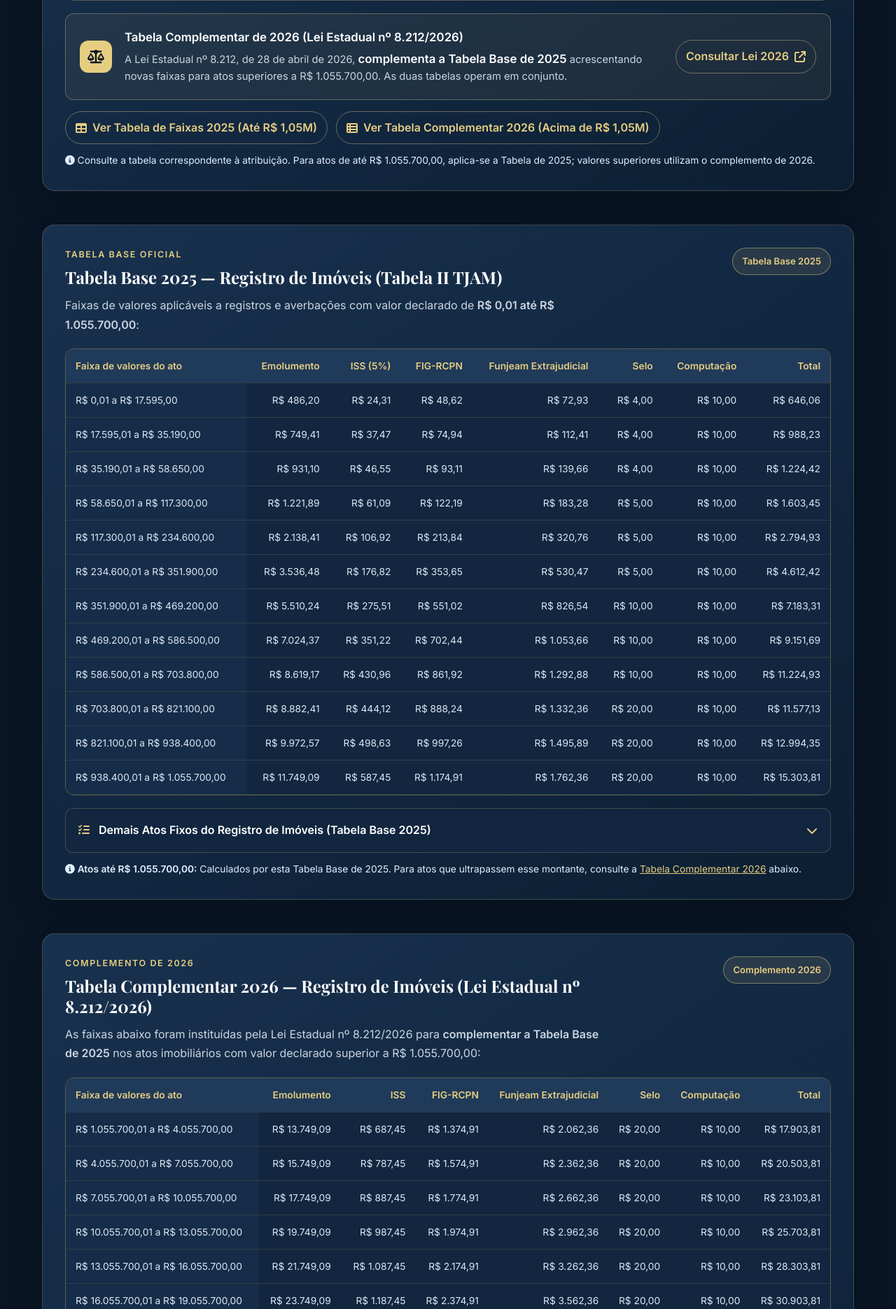
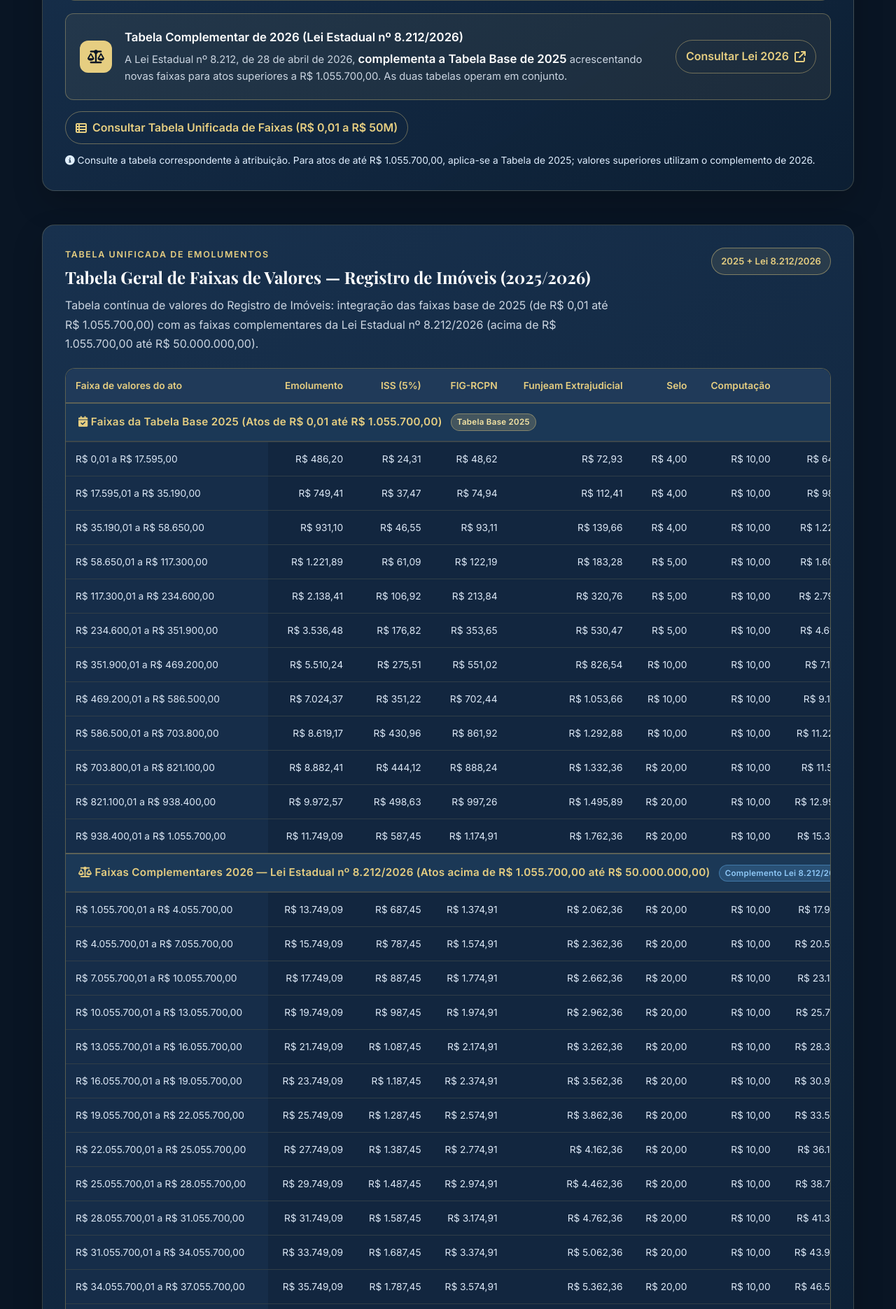
Before and after one commit to Feitosa98/Site_2ofMPU, a PHP site: page /imoveis in a window 1280 px wide. Shown: the part 993-2864 px from the top of the page at 70% size. Run offline with PHP 8.4, Linux system fonts and the light colour scheme; some libraries are stand-ins or nearby versions.

Commit message:
feat: unifica faixas de 2025 e 2026 em uma unica tabela continua no Registro de Imoveis

```diff
--- a/components/service-resources.php
+++ b/components/service-resources.php
@@ -73,8 +73,7 @@ function renderEmolumentsSection(string $specialty): void
         <?php endif; ?>
         <?php if ($specialty === 'ri'): ?>
             <div style="display: flex; gap: 12px; flex-wrap: wrap; margin-top: 16px;">
-                <a href="#tabela-base-2025" class="btn-resource"><i class="fa-solid fa-table"></i> Ver Tabela de Faixas 2025 (Até R$ 1,05M)</a>
-                <a href="#tabela-complementar-2026" class="btn-resource"><i class="fa-solid fa-table-list"></i> Ver Tabela Complementar 2026 (Acima de R$ 1,05M)</a>
+                <a href="#tabela-unificada-ri" class="btn-resource"><i class="fa-solid fa-table-list"></i> Consultar Tabela Unificada de Faixas (R$ 0,01 a R$ 50M)</a>
             </div>
         <?php endif; ?>
         <p class="resource-note"><i class="fa-solid fa-circle-info"></i> Consulte a tabela correspondente à atribuição. Para atos de até R$ 1.055.700,00, aplica-se a Tabela de 2025; valores superiores utilizam o complemento de 2026.</p>
@@ -82,9 +81,15 @@ function renderEmolumentsSection(string $specialty): void
     <?php
 }
 
-function renderRiBaseRanges(): void
+function renderRiUnifiedRanges(): void
 {
-    $rows = [
+    static $rendered = false;
+    if ($rendered) {
+        return;
+    }
+    $rendered = true;
+
+    $rows2025 = [
         ['R$ 0,01 a R$ 17.595,00', 'R$ 486,20', 'R$ 24,31', 'R$ 48,62', 'R$ 72,93', 'R$ 4,00', 'R$ 10,00', 'R$ 646,06'],
         ['R$ 17.595,01 a R$ 35.190,00', 'R$ 749,41', 'R$ 37,47', 'R$ 74,94', 'R$ 112,41', 'R$ 4,00', 'R$ 10,00', 'R$ 988,23'],
         ['R$ 35.190,01 a R$ 58.650,00', 'R$ 931,10', 'R$ 46,55', 'R$ 93,11', 'R$ 139,66', 'R$ 4,00', 'R$ 10,00', 'R$ 1.224,42'],
@@ -97,6 +102,26 @@ function renderRiBaseRanges(): void
         ['R$ 703.800,01 a R$ 821.100,00', 'R$ 8.882,41', 'R$ 444,12', 'R$ 888,24', 'R$ 1.332,36', 'R$ 20,00', 'R$ 10,00', 'R$ 11.577,13'],
         ['R$ 821.100,01 a R$ 938.400,00', 'R$ 9.972,57', 'R$ 498,63', 'R$ 997,26', 'R$ 1.495,89', 'R$ 20,00', 'R$ 10,00', 'R$ 12.994,35'],
         ['R$ 938.400,01 a R$ 1.055.700,00', 'R$ 11.749,09', 'R$ 587,45', 'R$ 1.174,91', 'R$ 1.762,36', 'R$ 20,00', 'R$ 10,00', 'R$ 15.303,81'],
+    ];
+
+    $rows2026 = [
+        ['R$ 1.055.700,01 a R$ 4.055.700,00', 'R$ 13.749,09', 'R$ 687,45', 'R$ 1.374,91', 'R$ 2.062,36', 'R$ 20,00', 'R$ 10,00', 'R$ 17.903,81'],
+        ['R$ 4.055.700,01 a R$ 7.055.700,00', 'R$ 15.749,09', 'R$ 787,45', 'R$ 1.574,91', 'R$ 2.362,36', 'R$ 20,00', 'R$ 10,00', 'R$ 20.503,81'],
+        ['R$ 7.055.700,01 a R$ 10.055.700,00', 'R$ 17.749,09', 'R$ 887,45', 'R$ 1.774,91', 'R$ 2.662,36', 'R$ 20,00', 'R$ 10,00', 'R$ 23.103,81'],
+        ['R$ 10.055.700,01 a R$ 13.055.700,00', 'R$ 19.749,09', 'R$ 987,45', 'R$ 1.974,91', 'R$ 2.962,36', 'R$ 20,00', 'R$ 10,00', 'R$ 25.703,81'],
+        ['R$ 13.055.700,01 a R$ 16.055.700,00', 'R$ 21.749,09', 'R$ 1.087,45', 'R$ 2.174,91', 'R$ 3.262,36', 'R$ 20,00', 'R$ 10,00', 'R$ 28.303,81'],
+        ['R$ 16.055.700,01 a R$ 19.055.700,00', 'R$ 23.749,09', 'R$ 1.187,45', 'R$ 2.374,91', 'R$ 3.562,36', 'R$ 20,00', 'R$ 10,00', 'R$ 30.903,81'],
+        ['R$ 19.055.700,01 a R$ 22.055.700,00', 'R$ 25.749,09', 'R$ 1.287,45', 'R$ 2.574,91', 'R$ 3.862,36', 'R$ 20,00', 'R$ 10,00', 'R$ 33.503,81'],
+        ['R$ 22.055.700,01 a R$ 25.055.700,00', 'R$ 27.749,09', 'R$ 1.387,45', 'R$ 2.774,91', 'R$ 4.162,36', 'R$ 20,00', 'R$ 10,00', 'R$ 36.103,81'],
+        ['R$ 25.055.700,01 a R$ 28.055.700,00', 'R$ 29.749,09', 'R$ 1.487,45', 'R$ 2.974,91', 'R$ 4.462,36', 'R$ 20,00', 'R$ 10,00', 'R$ 38.703,81'],
+        ['R$ 28.055.700,01 a R$ 31.055.700,00', 'R$ 31.749,09', 'R$ 1.587,45', 'R$ 3.174,91', 'R$ 4.762,36', 'R$ 20,00', 'R$ 10,00', 'R$ 41.303,81'],
+        ['R$ 31.055.700,01 a R$ 34.055.700,00', 'R$ 33.749,09', 'R$ 1.687,45', 'R$ 3.374,91', 'R$ 5.062,36', 'R$ 20,00', 'R$ 10,00', 'R$ 43.903,81'],
+        ['R$ 34.055.700,01 a R$ 37.055.700,00', 'R$ 35.749,09', 'R$ 1.787,45', 'R$ 3.574,91', 'R$ 5.362,36', 'R$ 20,00', 'R$ 10,00', 'R$ 46.503,81'],
+        ['R$ 37.055.700,01 a R$ 40.055.700,00', 'R$ 37.749,09', 'R$ 1.887,45', 'R$ 3.774,91', 'R$ 5.662,36', 'R$ 20,00', 'R$ 10,00', 'R$ 49.103,81'],
+        ['R$ 40.055.700,01 a R$ 43.055.700,00', 'R$ 39.749,09', 'R$ 1.987,45', 'R$ 3.974,91', 'R$ 5.962,36', 'R$ 20,00', 'R$ 10,00', 'R$ 51.703,81'],
+        ['R$ 43.055.700,01 a R$ 46.055.700,00', 'R$ 41.749,09', 'R$ 2.087,45', 'R$ 4.174,91', 'R$ 6.262,36', 'R$ 20,00', 'R$ 10,00', 'R$ 54.303,81'],
+        ['R$ 46.055.700,01 a R$ 49.055.700,00', 'R$ 43.749,09', 'R$ 2.187,45', 'R$ 4.374,91', 'R$ 6.562,36', 'R$ 20,00', 'R$ 10,00', 'R$ 56.903,81'],
+        ['R$ 49.055.700,01 a R$ 50.000.000,00', 'R$ 45.749,09', 'R$ 2.287,45', 'R$ 4.574,91', 'R$ 6.862,36', 'R$ 20,00', 'R$ 10,00', 'R$ 59.503,81'],
     ];
 
     $fixedActs = [
@@ -114,14 +139,14 @@ function renderRiBaseRanges(): void
         ['Prenotação de títulos (a requerimento do interessado)', 'R$ 263,13', 'R$ 13,16', 'R$ 26,31', 'R$ 39,47', 'R$ 3,00', '—', 'R$ 345,07'],
     ];
     ?>
-    <section class="resource-section resource-panel" id="tabela-base-2025" aria-labelledby="base-ri-ranges-title">
+    <section class="resource-section resource-panel" id="tabela-unificada-ri" aria-labelledby="unified-ri-ranges-title">
         <div class="resource-heading">
             <div>
-                <span class="resource-kicker">Tabela Base Oficial</span>
-                <h2 id="base-ri-ranges-title">Tabela Base 2025 — Registro de Imóveis (Tabela II TJAM)</h2>
-                <p>Faixas de valores aplicáveis a registros e averbações com valor declarado de <strong>R$ 0,01 até R$ 1.055.700,00</strong>:</p>
+                <span class="resource-kicker">Tabela Unificada de Emolumentos</span>
+                <h2 id="unified-ri-ranges-title">Tabela Geral de Faixas de Valores — Registro de Imóveis (2025/2026)</h2>
+                <p>Tabela contínua de valores do Registro de Imóveis: integração das faixas base de 2025 (de R$ 0,01 até R$ 1.055.700,00) com as faixas complementares da Lei Estadual nº 8.212/2026 (acima de R$ 1.055.700,00 até R$ 50.000.000,00).</p>
             </div>
-            <span class="specialty-badge">Tabela Base 2025</span>
+            <span class="specialty-badge">2025 + Lei 8.212/2026</span>
         </div>
         <div class="fees-table-wrap">
             <table class="fees-table">
@@ -138,7 +163,27 @@ function renderRiBaseRanges(): void
                     </tr>
                 </thead>
                 <tbody>
-                    <?php foreach ($rows as $row): ?>
+                    <tr class="table-group-header">
+                        <th colspan="8">
+                            <i class="fa-solid fa-calendar-check"></i> Faixas da Tabela Base 2025 (Atos de R$ 0,01 até R$ 1.055.700,00)
+                            <span class="badge-table-tag badge-table-2025">Tabela Base 2025</span>
+                        </th>
+                    </tr>
+                    <?php foreach ($rows2025 as $row): ?>
+                        <tr>
+                            <?php foreach ($row as $cell): ?>
+                                <td><?= htmlspecialchars($cell, ENT_QUOTES, 'UTF-8') ?></td>
+                            <?php endforeach; ?>
+                        </tr>
+                    <?php endforeach; ?>
+
+                    <tr class="table-group-header">
+                        <th colspan="8">
+                            <i class="fa-solid fa-scale-balanced"></i> Faixas Complementares 2026 — Lei Estadual nº 8.212/2026 (Atos acima de R$ 1.055.700,00 até R$ 50.000.000,00)
+                            <span class="badge-table-tag badge-table-2026">Complemento Lei 8.212/2026</span>
+                        </th>
+                    </tr>
+                    <?php foreach ($rows2026 as $row): ?>
                         <tr>
                             <?php foreach ($row as $cell): ?>
                                 <td><?= htmlspecialchars($cell, ENT_QUOTES, 'UTF-8') ?></td>
@@ -181,70 +226,19 @@ function renderRiBaseRanges(): void
             </div>
         </details>
 
-        <p class="resource-note"><i class="fa-solid fa-circle-info"></i> <strong>Atos até R$ 1.055.700,00:</strong> Calculados por esta Tabela Base de 2025. Para atos que ultrapassem esse montante, consulte a <a href="#tabela-complementar-2026" style="color: var(--secondary); text-decoration: underline;">Tabela Complementar 2026</a> abaixo.</p>
+        <p class="resource-note"><i class="fa-solid fa-circle-info"></i> <strong>Aplicação conjunta:</strong> Atos de valor até R$ 1.055.700,00 são calculados com base na Tabela Oficial de 2025. Atos com valores superiores aplicam o escalonamento instituído pela Lei Estadual nº 8.212/2026.</p>
     </section>
     <?php
 }
 
+function renderRiBaseRanges(): void
+{
+    renderRiUnifiedRanges();
+}
+
 function renderRiHighValueRanges(): void
 {
-    $rows = [
-        ['R$ 1.055.700,01 a R$ 4.055.700,00', 'R$ 13.749,09', 'R$ 687,45', 'R$ 1.374,91', 'R$ 2.062,36', 'R$ 20,00', 'R$ 10,00', 'R$ 17.903,81'],
-        ['R$ 4.055.700,01 a R$ 7.055.700,00', 'R$ 15.749,09', 'R$ 787,45', 'R$ 1.574,91', 'R$ 2.362,36', 'R$ 20,00', 'R$ 10,00', 'R$ 20.503,81'],
-        ['R$ 7.055.700,01 a R$ 10.055.700,00', 'R$ 17.749,09', 'R$ 887,45', 'R$ 1.774,91', 'R$ 2.662,36', 'R$ 20,00', 'R$ 10,00', 'R$ 23.103,81'],
-        ['R$ 10.055.700,01 a R$ 13.055.700,00', 'R$ 19.749,09', 'R$ 987,45', 'R$ 1.974,91', 'R$ 2.962,36', 'R$ 20,00', 'R$ 10,00', 'R$ 25.703,81'],
-        ['R$ 13.055.700,01 a R$ 16.055.700,00', 'R$ 21.749,09', 'R$ 1.087,45', 'R$ 2.174,91', 'R$ 3.262,36', 'R$ 20,00', 'R$ 10,00', 'R$ 28.303,81'],
-        ['R$ 16.055.700,01 a R$ 19.055.700,00', 'R$ 23.749,09', 'R$ 1.187,45', 'R$ 2.374,91', 'R$ 3.562,36', 'R$ 20,00', 'R$ 10,00', 'R$ 30.903,81'],
-        ['R$ 19.055.700,01 a R$ 22.055.700,00', 'R$ 25.749,09', 'R$ 1.287,45', 'R$ 2.574,91', 'R$ 3.862,36', 'R$ 20,00', 'R$ 10,00', 'R$ 33.503,81'],
-        ['R$ 22.055.700,01 a R$ 25.055.700,00', 'R$ 27.749,09', 'R$ 1.387,45', 'R$ 2.774,91', 'R$ 4.162,36', 'R$ 20,00', 'R$ 10,00', 'R$ 36.103,81'],
-        ['R$ 25.055.700,01 a R$ 28.055.700,00', 'R$ 29.749,09', 'R$ 1.487,45', 'R$ 2.974,91', 'R$ 4.462,36', 'R$ 20,00', 'R$ 10,00', 'R$ 38.703,81'],
-        ['R$ 28.055.700,01 a R$ 31.055.700,00', 'R$ 31.749,09', 'R$ 1.587,45', 'R$ 3.174,91', 'R$ 4.762,36', 'R$ 20,00', 'R$ 10,00', 'R$ 41.303,81'],
-        ['R$ 31.055.700,01 a R$ 34.055.700,00', 'R$ 33.749,09', 'R$ 1.687,45', 'R$ 3.374,91', 'R$ 5.062,36', 'R$ 20,00', 'R$ 10,00', 'R$ 43.903,81'],
-        ['R$ 34.055.700,01 a R$ 37.055.700,00', 'R$ 35.749,09', 'R$ 1.787,45', 'R$ 3.574,91', 'R$ 5.362,36', 'R$ 20,00', 'R$ 10,00', 'R$ 46.503,81'],
-        ['R$ 37.055.700,01 a R$ 40.055.700,00', 'R$ 37.749,09', 'R$ 1.887,45', 'R$ 3.774,91', 'R$ 5.662,36', 'R$ 20,00', 'R$ 10,00', 'R$ 49.103,81'],
-        ['R$ 40.055.700,01 a R$ 43.055.700,00', 'R$ 39.749,09', 'R$ 1.987,45', 'R$ 3.974,91', 'R$ 5.962,36', 'R$ 20,00', 'R$ 10,00', 'R$ 51.703,81'],
-        ['R$ 43.055.700,01 a R$ 46.055.700,00', 'R$ 41.749,09', 'R$ 2.087,45', 'R$ 4.174,91', 'R$ 6.262,36', 'R$ 20,00', 'R$ 10,00', 'R$ 54.303,81'],
-        ['R$ 46.055.700,01 a R$ 49.055.700,00', 'R$ 43.749,09', 'R$ 2.187,45', 'R$ 4.374,91', 'R$ 6.562,36', 'R$ 20,00', 'R$ 10,00', 'R$ 56.903,81'],
-        ['R$ 49.055.700,01 a R$ 50.000.000,00', 'R$ 45.749,09', 'R$ 2.287,45', 'R$ 4.574,91', 'R$ 6.862,36', 'R$ 20,00', 'R$ 10,00', 'R$ 59.503,81'],
-    ];
-    ?>
-    <section class="resource-section resource-panel" id="tabela-complementar-2026" aria-labelledby="new-ri-ranges-title">
-        <div class="resource-heading">
-            <div>
-                <span class="resource-kicker">Complemento de 2026</span>
-                <h2 id="new-ri-ranges-title">Tabela Complementar 2026 — Registro de Imóveis (Lei Estadual nº 8.212/2026)</h2>
-                <p>As faixas abaixo foram instituídas pela Lei Estadual nº 8.212/2026 para <strong>complementar a Tabela Base de 2025</strong> nos atos imobiliários com valor declarado superior a R$ 1.055.700,00:</p>
-            </div>
-            <span class="specialty-badge">Complemento 2026</span>
-        </div>
-        <div class="fees-table-wrap">
-            <table class="fees-table">
-                <thead>
-                    <tr>
-                        <th>Faixa de valores do ato</th>
-                        <th>Emolumento</th>
-                        <th>ISS</th>
-                        <th>FIG-RCPN</th>
-                        <th>Funjeam Extrajudicial</th>
-                        <th>Selo</th>
-                        <th>Computação</th>
-                        <th>Total</th>
-                    </tr>
-                </thead>
-                <tbody>
-                    <?php foreach ($rows as $row): ?>
-                        <tr>
-                            <?php foreach ($row as $cell): ?>
-                                <td><?= htmlspecialchars($cell, ENT_QUOTES, 'UTF-8') ?></td>
-                            <?php endforeach; ?>
-                        </tr>
-                    <?php endforeach; ?>
-                </tbody>
-            </table>
-        </div>
-        <p class="resource-note"><i class="fa-solid fa-circle-info"></i> <strong>Aplicação conjunta:</strong> Atos de valor até R$ 1.055.700,00 são calculados pela Tabela Base 2025 acima. Atos que superem este patamar seguem as faixas complementares de 2026.</p>
-    </section>
-    <?php
+    renderRiUnifiedRanges();
 }
 
 function renderServiceChecklists(array $checklists): void
--- a/imoveis.php
+++ b/imoveis.php
@@ -61,8 +61,7 @@ $riDocuments = [
     </section>
 
     <?php renderEmolumentsSection('ri'); ?>
-    <?php renderRiBaseRanges(); ?>
-    <?php renderRiHighValueRanges(); ?>
+    <?php renderRiUnifiedRanges(); ?>
     <?php renderDocumentDownloads($riDocuments); ?>
 
     <section class="service-cta" aria-label="Solicitar serviço de Registro de Imóveis">
--- a/style.css
+++ b/style.css
@@ -1536,6 +1536,41 @@ select.form-control option, select option {
   background-color: rgba(230, 206, 129, 0.08);
 }
 
+.fees-table tr.table-group-header th,
+.fees-table tr.table-group-header td {
+  background: #1b3856 !important;
+  color: var(--secondary);
+  font-size: 0.95rem;
+  font-weight: 700;
+  text-align: left !important;
+  padding: 14px 18px;
+  letter-spacing: 0.3px;
+  border-top: 2px solid rgba(230, 206, 129, 0.35);
+  border-bottom: 2px solid rgba(230, 206, 129, 0.2);
+}
+
+.badge-table-tag {
+  display: inline-block;
+  padding: 2px 8px;
+  font-size: 0.72rem;
+  font-weight: 600;
+  border-radius: 999px;
+  margin-left: 8px;
+  vertical-align: middle;
+}
+
+.badge-table-2025 {
+  background: rgba(230, 206, 129, 0.2);
+  color: #f7e6a5;
+  border: 1px solid rgba(230, 206, 129, 0.4);
+}
+
+.badge-table-2026 {
+  background: rgba(100, 181, 246, 0.2);
+  color: #90caf9;
+  border: 1px solid rgba(100, 181, 246, 0.4);
+}
+
 .checklist-grid {
   display: grid;
   grid-template-columns: repeat(2, minmax(0, 1fr));
```
